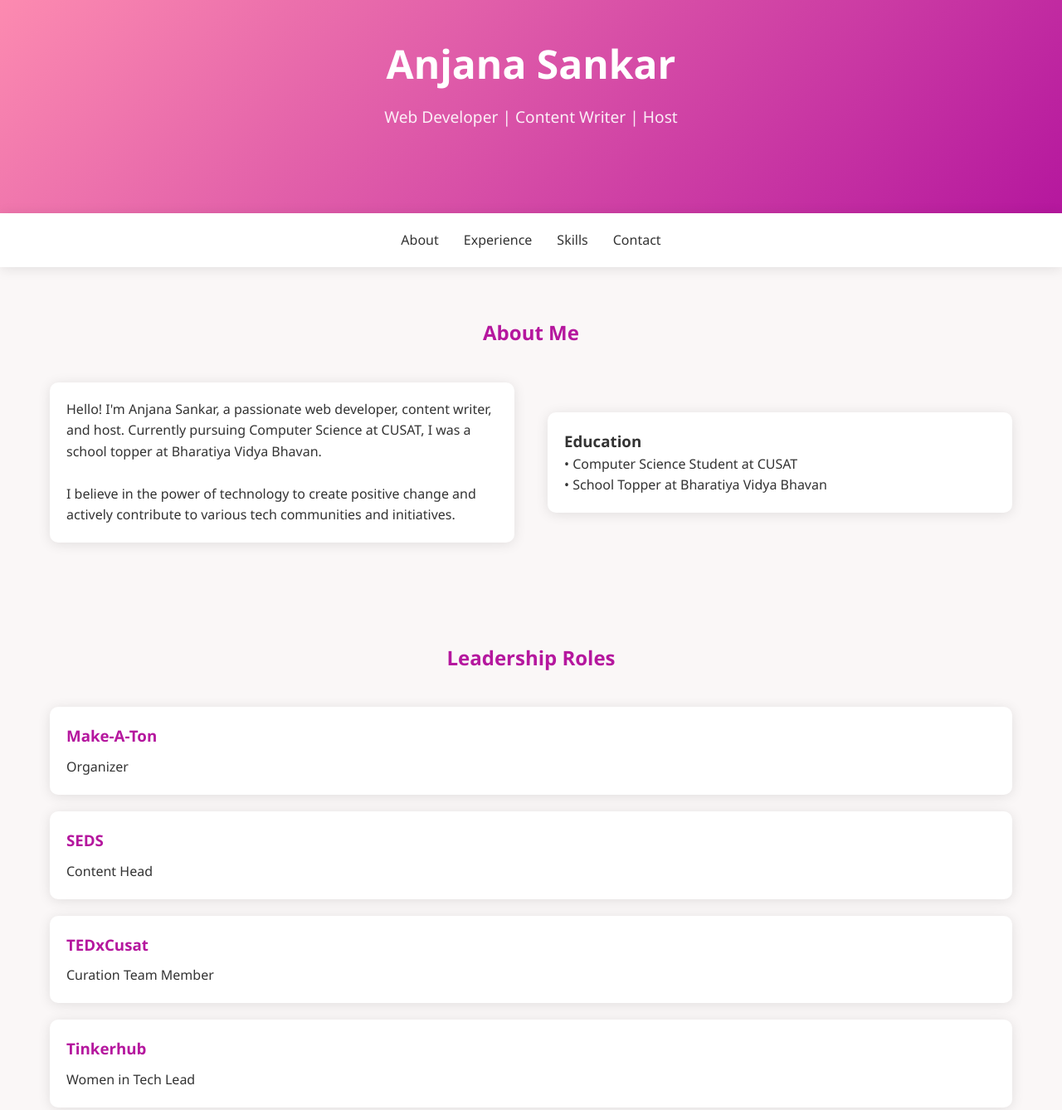
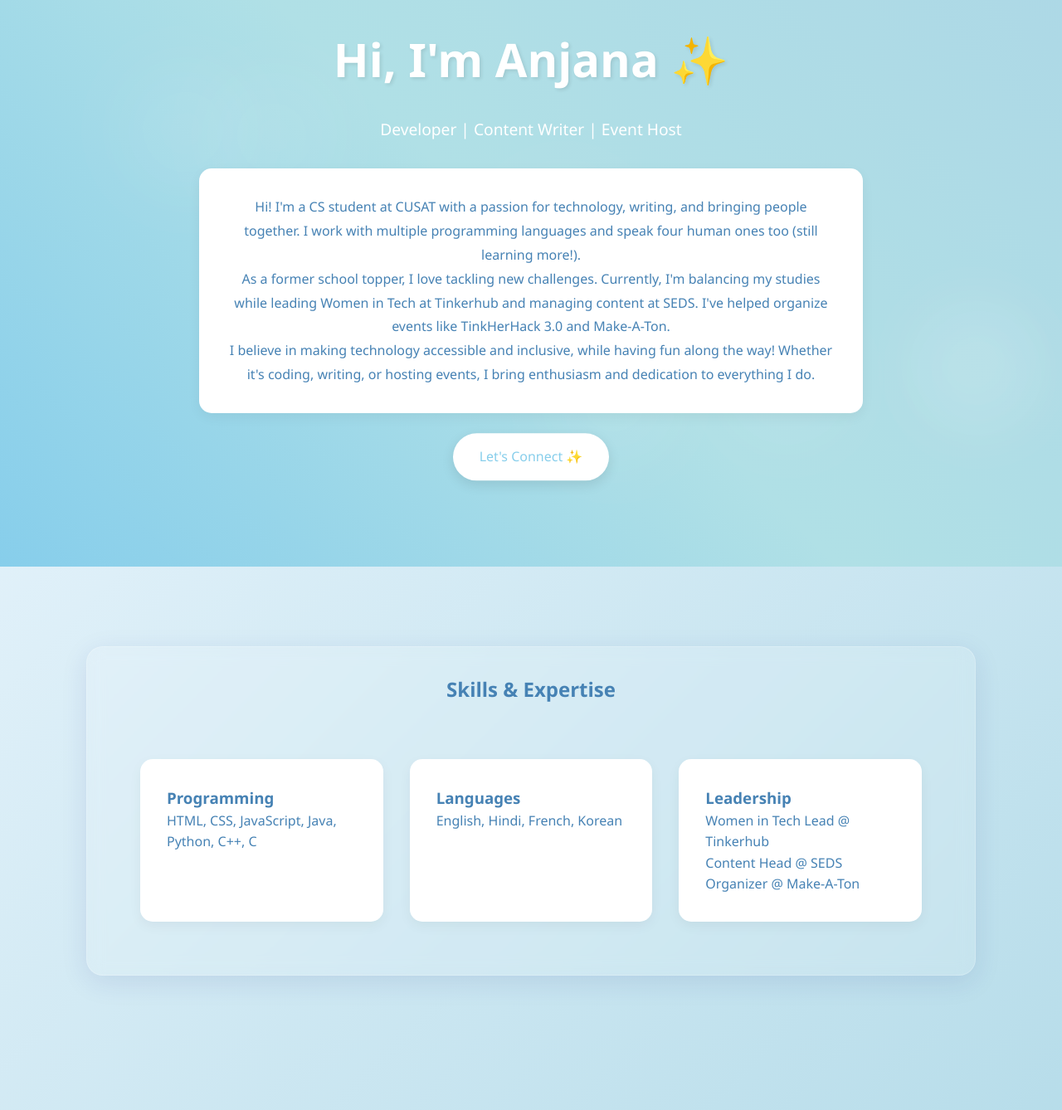
Before and after one commit to Anjana-sankar-k/Personalportfolio, a plain HTML site: page index.html in a window 1280 px wide. Shown: the part 61-1399 px from the top of the page at 83% size. Drawn offline with Linux system fonts and the light colour scheme.

Commit message:
Update index.html

```diff
--- a/index.html
+++ b/index.html
@@ -5,6 +5,15 @@
     <meta name="viewport" content="width=device-width, initial-scale=1.0">
     <title>Anjana Sankar | Portfolio</title>
     <style>
+        :root {
+            --primary: #87CEEB;
+            --secondary: #ADD8E6;
+            --accent: #B0E0E6;
+            --dark: #4682B4;
+            --light: #F0F8FF;
+            --glass: rgba(255, 255, 255, 0.15);
+        }
+
         * {
             margin: 0;
             padding: 0;
@@ -13,275 +22,212 @@
         }
 
         body {
-            background-color: #faf7f7;
-            color: #333;
+            background: linear-gradient(135deg, var(--light), var(--secondary));
+            color: var(--dark);
             line-height: 1.6;
+            min-height: 100vh;
+        }
+
+        .glass-container {
+            background: var(--glass);
+            backdrop-filter: blur(10px);
+            border-radius: 20px;
+            border: 1px solid rgba(255, 255, 255, 0.2);
+            padding: 2rem;
+            margin: 2rem;
+            box-shadow: 0 8px 32px rgba(31, 38, 135, 0.1);
         }
 
         .container {
             max-width: 1200px;
             margin: 0 auto;
-            padding: 0 20px;
+            padding: 0 2rem;
         }
 
-        /* Header Styles */
         header {
-            background: linear-gradient(135deg, #ff8fb1, #b5179e);
-            color: white;
-            padding: 100px 0;
-            text-align: center;
+            background: linear-gradient(45deg, #87CEEB, #B0E0E6, #ADD8E6);
+            padding: 4rem 0;
+            position: relative;
+            overflow: hidden;
         }
 
-        .profile-info h1 {
-            font-size: 3em;
-            margin-bottom: 10px;
+        .glow {
+            position: absolute;
+            width: 150px;
+            height: 150px;
+            background: rgba(255, 255, 255, 0.1);
+            border-radius: 50%;
+            filter: blur(50px);
         }
 
-        .profile-info p {
-            font-size: 1.2em;
-            opacity: 0.9;
+        .hero {
+            position: relative;
+            z-index: 1;
+            text-align: center;
+            padding: 2rem;
         }
 
-        /* Navigation */
-        nav {
-            background: white;
-            padding: 20px 0;
-            box-shadow: 0 2px 15px rgba(0,0,0,0.1);
-            position: sticky;
-            top: 0;
-            z-index: 100;
+        h1 {
+            font-size: 3.5rem;
+            color: white;
+            margin-bottom: 1rem;
+            text-shadow: 2px 2px 4px rgba(0,0,0,0.1);
         }
 
-        nav ul {
-            display: flex;
-            justify-content: center;
-            list-style: none;
-            gap: 30px;
+        .subtitle {
+            font-size: 1.2rem;
+            color: white;
+            margin-bottom: 2rem;
         }
 
-        nav a {
-            text-decoration: none;
-            color: #333;
-            font-weight: 500;
-            transition: color 0.3s;
+        .about-me {
+            background: white;
+            border-radius: 15px;
+            padding: 2rem;
+            margin: 2rem auto;
+            max-width: 800px;
+            box-shadow: 0 5px 15px rgba(0,0,0,0.05);
+            line-height: 1.8;
         }
 
-        nav a:hover {
-            color: #b5179e;
+        .section {
+            padding: 4rem 0;
         }
 
-        /* Sections */
-        section {
-            padding: 60px 0;
-        }
-
-        .section-title {
-            text-align: center;
-            margin-bottom: 40px;
-            color: #b5179e;
-        }
-
-        /* About Section */
-        .about-content {
+        .skills-grid {
             display: grid;
-            grid-template-columns: 1fr 1fr;
-            gap: 40px;
-            align-items: center;
-        }
-
-        .about-text {
-            padding: 20px;
-            background: white;
-            border-radius: 10px;
-            box-shadow: 0 2px 15px rgba(0,0,0,0.1);
-        }
-
-        /* Experience Section */
-        .experience-card {
-            background: white;
-            padding: 20px;
-            margin-bottom: 20px;
-            border-radius: 10px;
-            box-shadow: 0 2px 15px rgba(0,0,0,0.1);
-            transition: transform 0.3s;
-        }
-
-        .experience-card:hover {
-            transform: translateY(-5px);
-        }
-
-        .experience-card h3 {
-            color: #b5179e;
-            margin-bottom: 10px;
-        }
-
-        /* Skills Section */
-        .skills-container {
-            display: grid;
-            grid-template-columns: repeat(auto-fit, minmax(200px, 1fr));
-            gap: 20px;
+            grid-template-columns: repeat(auto-fit, minmax(250px, 1fr));
+            gap: 2rem;
+            padding: 2rem;
         }
 
         .skill-card {
             background: white;
-            padding: 20px;
-            border-radius: 10px;
-            text-align: center;
-            box-shadow: 0 2px 15px rgba(0,0,0,0.1);
+            padding: 2rem;
+            border-radius: 15px;
+            box-shadow: 0 5px 15px rgba(0,0,0,0.05);
+            transition: transform 0.3s ease;
         }
 
-        /* Footer */
+        .skill-card:hover {
+            transform: translateY(-5px);
+        }
+
+        .btn {
+            display: inline-block;
+            padding: 1rem 2rem;
+            background: white;
+            color: var(--primary);
+            text-decoration: none;
+            border-radius: 30px;
+            transition: all 0.3s;
+            box-shadow: 0 5px 15px rgba(0,0,0,0.1);
+        }
+
+        .btn:hover {
+            transform: translateY(-3px);
+            box-shadow: 0 8px 20px rgba(0,0,0,0.15);
+        }
+
         footer {
-            background: #333;
+            background: var(--dark);
             color: white;
             text-align: center;
-            padding: 20px 0;
-            margin-top: 40px;
+            padding: 2rem;
+            margin-top: 4rem;
         }
 
-        /* Animations */
-        @keyframes fadeIn {
-            from { opacity: 0; transform: translateY(20px); }
-            to { opacity: 1; transform: translateY(0); }
+        .floating {
+            animation: float 3s ease-in-out infinite;
         }
 
-        .animate {
-            animation: fadeIn 1s ease-out;
+        @keyframes float {
+            0% { transform: translateY(0px); }
+            50% { transform: translateY(-10px); }
+            100% { transform: translateY(0px); }
         }
 
-        /* Responsive Design */
         @media (max-width: 768px) {
-            .about-content {
-                grid-template-columns: 1fr;
-            }
-
-            nav ul {
-                flex-direction: column;
-                text-align: center;
-                gap: 15px;
-            }
-
-            .profile-info h1 {
-                font-size: 2em;
-            }
+            h1 { font-size: 2.5rem; }
+            .container { padding: 0 1rem; }
         }
     </style>
 </head>
 <body>
-    <header class="animate">
-        <div class="container">
-            <div class="profile-info">
-                <h1>Anjana Sankar</h1>
-                <p>Web Developer | Content Writer | Host</p>
+    <header>
+        <div class="glow" style="top: 20%; left: 20%"></div>
+        <div class="glow" style="top: 60%; right: 20%"></div>
+        <div class="container hero">
+            <h1 class="floating">Hi, I'm Anjana ✨</h1>
+            <p class="subtitle">Developer | Content Writer | Event Host</p>
+            <div class="about-me">
+                <p>Hi! I'm a CS student at CUSAT with a passion for technology, writing, and bringing people together. I work with multiple programming languages and speak four human ones too (still learning more!).</p>
+                <p>As a former school topper, I love tackling new challenges. Currently, I'm balancing my studies while leading Women in Tech at Tinkerhub and managing content at SEDS. I've helped organize events like TinkHerHack 3.0 and Make-A-Ton.</p>
+                <p>I believe in making technology accessible and inclusive, while having fun along the way! Whether it's coding, writing, or hosting events, I bring enthusiasm and dedication to everything I do.</p>
             </div>
+            <a href="#contact" class="btn floating">Let's Connect ✨</a>
         </div>
     </header>
 
-    <nav>
-        <ul>
-            <li><a href="#about">About</a></li>
-            <li><a href="#experience">Experience</a></li>
-            <li><a href="#skills">Skills</a></li>
-            <li><a href="#contact">Contact</a></li>
-        </ul>
-    </nav>
-
-    <section id="about" class="animate">
+    <section class="section">
         <div class="container">
-            <h2 class="section-title">About Me</h2>
-            <div class="about-content">
-                <div class="about-text">
-                    <p>Hello! I'm Anjana Sankar, a passionate web developer, content writer, and host. Currently pursuing Computer Science at CUSAT, I was a school topper at Bharatiya Vidya Bhavan.</p>
-                    <br>
-                    <p>I believe in the power of technology to create positive change and actively contribute to various tech communities and initiatives.</p>
-                </div>
-                <div class="about-text">
-                    <h3>Education</h3>
-                    <p>• Computer Science Student at CUSAT</p>
-                    <p>• School Topper at Bharatiya Vidya Bhavan</p>
+            <div class="glass-container">
+                <h2 style="text-align: center; margin-bottom: 2rem;">Skills & Expertise</h2>
+                <div class="skills-grid">
+                    <div class="skill-card">
+                        <h3>Programming</h3>
+                        <p>HTML, CSS, JavaScript, Java, Python, C++, C</p>
+                    </div>
+                    <div class="skill-card">
+                        <h3>Languages</h3>
+                        <p>English, Hindi, French, Korean</p>
+                    </div>
+                    <div class="skill-card">
+                        <h3>Leadership</h3>
+                        <p>Women in Tech Lead @ Tinkerhub<br>Content Head @ SEDS<br>Organizer @ Make-A-Ton</p>
+                    </div>
                 </div>
             </div>
         </div>
     </section>
 
-    <section id="experience" class="animate">
-        <div class="container">
-            <h2 class="section-title">Leadership Roles</h2>
-            <div class="experience-card">
-                <h3>Make-A-Ton</h3>
-                <p>Organizer</p>
-            </div>
-            <div class="experience-card">
-                <h3>SEDS</h3>
-                <p>Content Head</p>
-            </div>
-            <div class="experience-card">
-                <h3>TEDxCusat</h3>
-                <p>Curation Team Member</p>
-            </div>
-            <div class="experience-card">
-                <h3>Tinkerhub</h3>
-                <p>Women in Tech Lead</p>
-            </div>
-            <div class="experience-card">
-                <h3>TinkHerHack 3.0</h3>
-                <p>Outreach Team Member</p>
-            </div>
-        </div>
-    </section>
-
-    <section id="skills" class="animate">
-        <div class="container">
-            <h2 class="section-title">Skills</h2>
-            <div class="skills-container">
-                <div class="skill-card">
-                    <h3>Web Development</h3>
-                    <p>HTML, CSS, JavaScript</p>
-                </div>
-                <div class="skill-card">
-                    <h3>Content Writing</h3>
-                    <p>Technical & Creative Writing</p>
-                </div>
-                <div class="skill-card">
-                    <h3>Event Management</h3>
-                    <p>Organization & Leadership</p>
-                </div>
+    <section id="contact" class="section">
+        <div class="container" style="text-align: center;">
+            <div class="glass-container">
+                <h2 style="margin-bottom: 2rem;">Get In Touch</h2>
+                <a href="mailto:anjanaksankar777@gmail.com" class="btn">anjanaksankar777@gmail.com</a>
             </div>
         </div>
     </section>
 
     <footer>
-        <div class="container">
-            <p>© 2025 Anjana Sankar. All rights reserved.</p>
-        </div>
+        <p>✨ Made with love by Anjana Sankar ✨</p>
     </footer>
 
     <script>
-        // Smooth scrolling for navigation links
-        document.querySelectorAll('nav a').forEach(anchor => {
-            anchor.addEventListener('click', function(e) {
+        // Add smooth scrolling
+        document.querySelectorAll('a[href^="#"]').forEach(anchor => {
+            anchor.addEventListener('click', function (e) {
                 e.preventDefault();
-                const section = document.querySelector(this.getAttribute('href'));
-                section.scrollIntoView({ behavior: 'smooth' });
+                document.querySelector(this.getAttribute('href')).scrollIntoView({
+                    behavior: 'smooth'
+                });
             });
         });
 
-        // Animate sections on scroll
-        const observerOptions = {
-            threshold: 0.1
-        };
+        // Create random glowing orbs
+        function createGlowingOrbs() {
+            const header = document.querySelector('header');
+            for(let i = 0; i < 5; i++) {
+                const orb = document.createElement('div');
+                orb.className = 'glow';
+                orb.style.left = Math.random() * 100 + '%';
+                orb.style.top = Math.random() * 100 + '%';
+                header.appendChild(orb);
+            }
+        }
 
-        const observer = new IntersectionObserver((entries) => {
-            entries.forEach(entry => {
-                if (entry.isIntersecting) {
-                    entry.target.classList.add('animate');
-                }
-            });
-        }, observerOptions);
-
-        document.querySelectorAll('section').forEach((section) => {
-            observer.observe(section);
-        });
+        createGlowingOrbs();
     </script>
 </body>
 </html>
```
